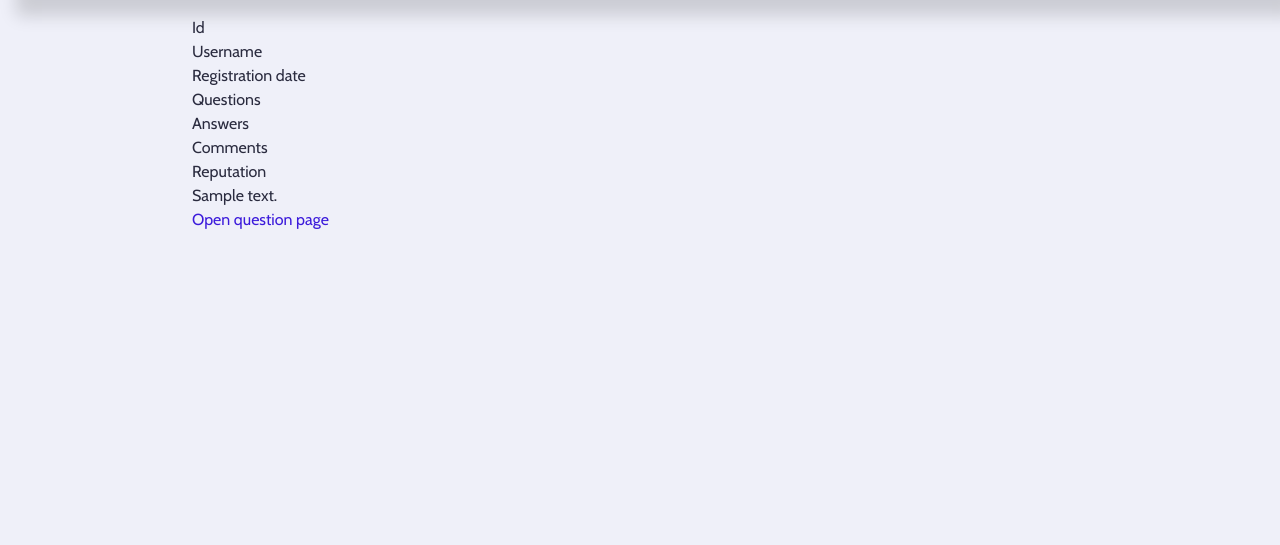
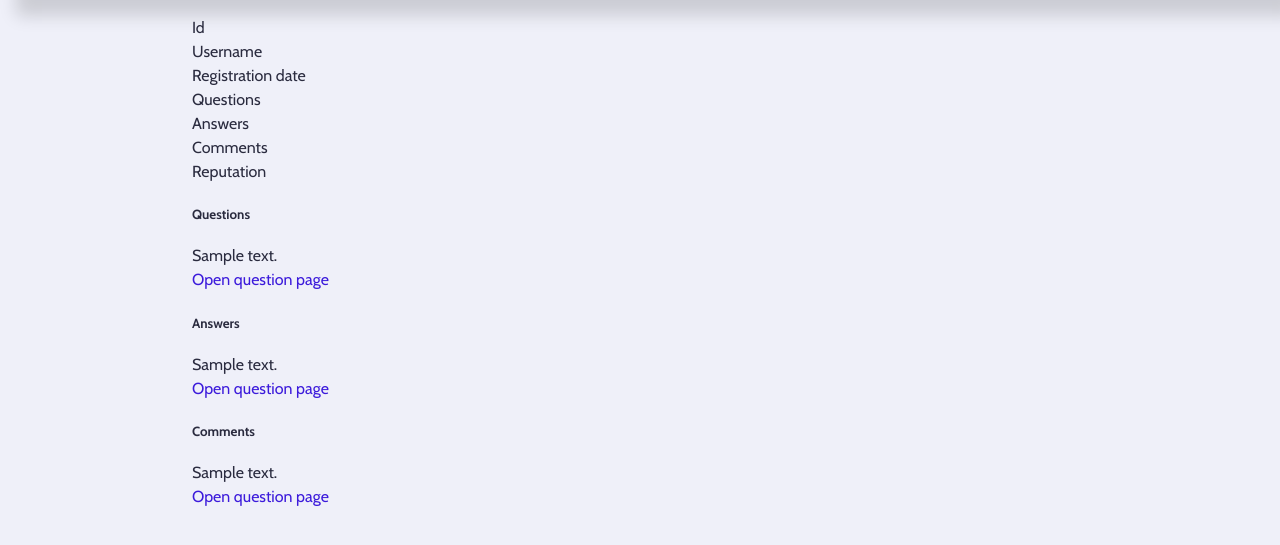
Before and after one commit to CodecoolGlobal/ask-mate-3-python-tamasstephen, a Flask app: template templates/user_data.html in a window 1280 px wide. Shown: the part 68-613 px from the top of the page. Run offline with Flask 2, Linux system fonts and the light colour scheme; the template is opened without the code that fills it: most values are stand-ins (such as "Sample title", 1, 10 or a date in 2020); some libraries are stand-ins or nearby versions.

Commit message:
feat: Add user answers and questions to user page

```diff
--- a/templates/user_data.html
+++ b/templates/user_data.html
@@ -17,7 +17,9 @@
             <p class="data_label">Reputation</p>
             <p>{{ user.get("reputation") }}</p>
         </div>
+        {% if questions %}
             <div class="user_commits">
+            <h5>Questions</h5>
                 {% for question in questions %}
                    <div>
                         <p class="user_msg">{{ question.message }}</p>
@@ -25,5 +27,28 @@
                    </div>
                 {% endfor %}
             </div>
+        {% endif %}
+        {% if answers %}
+            <div class="user_commits">
+                <h5>Answers</h5>
+                {% for answer in answers %}
+                    <div>
+                        <p class="user_msg">{{ answer.message }}</p>
+                        <a href="{{ url_for('open_question_page', question_id=answer.question_id) }}"><p>Open question page</p></a>
+                    </div>
+                {% endfor %}
+            </div>
+        {% endif %}
+        {% if comments %}
+            <div class="user_commits">
+                <h5>Comments</h5>
+                {% for comment in comments %}
+                    <div>
+                        <p class="user_msg">{{ comment.message }}</p>
+                        <a href="{{ url_for('open_question_page', question_id=comment.question_id) }}"><p>Open question page</p></a>
+                    </div>
+                {% endfor %}
+            </div>
+        {% endif %}
     </div>
 {% endblock %}
```
Lines whose indentation alone changed are shown as unchanged.
